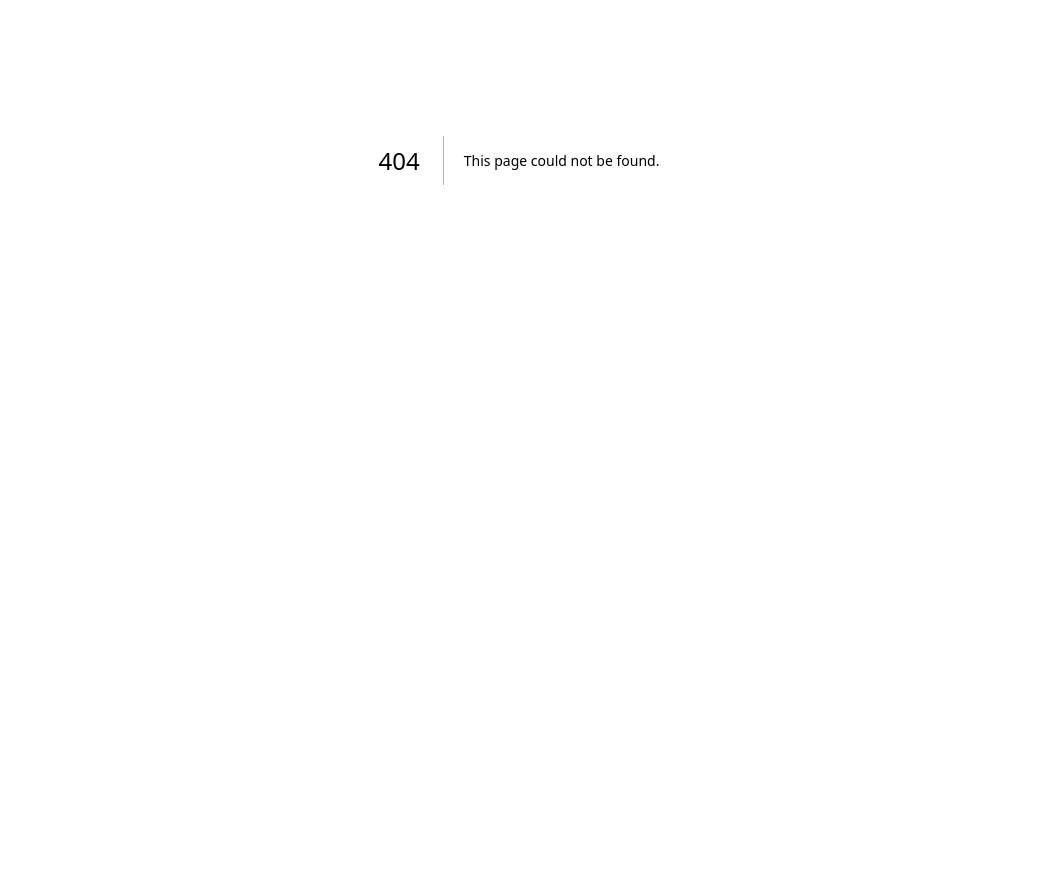
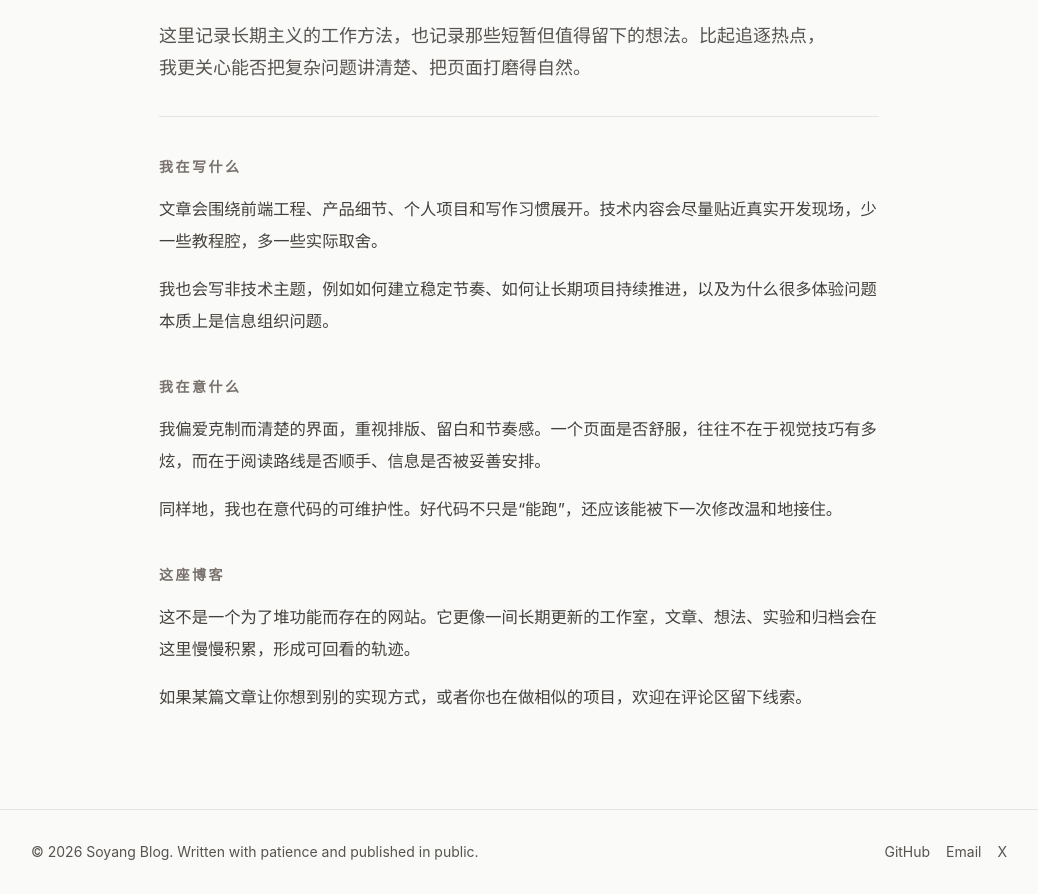
Before and after one commit to youCanYouTrying/blogs, a Next.js app: page /about in a window 1280 px wide. Before the commit this address had no page. Shown: the part 240-1134 px from the top of the page, without its empty margins (121-1159 px from the left). Before the commit the page ends 800 px from the top, so only its background shows below. Built offline with nearby package versions, Linux system fonts and the light colour scheme.

Commit message:
feat: 完成关于页与页脚布局

```diff
--- /dev/null
+++ b/app/about/page.tsx
@@ -0,0 +1,55 @@
+export default function AboutPage() {
+  return (
+    <main className="mx-auto w-full max-w-3xl px-6 pb-24 pt-28">
+      <div className="border-b border-stone-200 pb-8">
+        <p className="text-xs font-semibold uppercase tracking-[0.22em] text-stone-500">
+          About
+        </p>
+        <h1 className="mt-4 text-4xl font-semibold tracking-tight text-stone-900 sm:text-5xl">
+          把技术、写作和日常观察慢慢连起来。
+        </h1>
+        <p className="mt-5 max-w-2xl text-lg leading-8 text-stone-600">
+          这里记录长期主义的工作方法，也记录那些短暂但值得留下的想法。比起追逐热点，我更关心能否把复杂问题讲清楚、把页面打磨得自然。
+        </p>
+      </div>
+
+      <div className="mt-10 space-y-10 text-[1.02rem] leading-8 text-stone-700">
+        <section className="space-y-4">
+          <h2 className="text-sm font-semibold uppercase tracking-[0.18em] text-stone-500">
+            我在写什么
+          </h2>
+          <p>
+            文章会围绕前端工程、产品细节、个人项目和写作习惯展开。技术内容会尽量贴近真实开发现场，少一些教程腔，多一些实际取舍。
+          </p>
+          <p>
+            我也会写非技术主题，例如如何建立稳定节奏、如何让长期项目持续推进，以及为什么很多体验问题本质上是信息组织问题。
+          </p>
+        </section>
+
+        <section className="space-y-4">
+          <h2 className="text-sm font-semibold uppercase tracking-[0.18em] text-stone-500">
+            我在意什么
+          </h2>
+          <p>
+            我偏爱克制而清楚的界面，重视排版、留白和节奏感。一个页面是否舒服，往往不在于视觉技巧有多炫，而在于阅读路线是否顺手、信息是否被妥善安排。
+          </p>
+          <p>
+            同样地，我也在意代码的可维护性。好代码不只是“能跑”，还应该能被下一次修改温和地接住。
+          </p>
+        </section>
+
+        <section className="space-y-4">
+          <h2 className="text-sm font-semibold uppercase tracking-[0.18em] text-stone-500">
+            这座博客
+          </h2>
+          <p>
+            这不是一个为了堆功能而存在的网站。它更像一间长期更新的工作室，文章、想法、实验和归档会在这里慢慢积累，形成可回看的轨迹。
+          </p>
+          <p>
+            如果某篇文章让你想到别的实现方式，或者你也在做相似的项目，欢迎在评论区留下线索。
+          </p>
+        </section>
+      </div>
+    </main>
+  );
+}
--- a/app/layout.tsx
+++ b/app/layout.tsx
@@ -1,4 +1,7 @@
 import type { Metadata } from "next";
+import { headers } from "next/headers";
+import Footer from "@/components/Footer";
+import Navbar from "@/components/Navbar";
 import "./globals.css";
 
 export const metadata: Metadata = {
@@ -6,14 +9,30 @@ export const metadata: Metadata = {
   description: "Personal blog built with Next.js 14",
 };
 
-export default function RootLayout({
+export default async function RootLayout({
   children,
 }: Readonly<{
   children: React.ReactNode;
 }>) {
+  const headerStore = await headers();
+  const pathname = headerStore.get("x-pathname") ?? headerStore.get("next-url") ?? "";
+  const isAdminRoute = pathname.startsWith("/admin");
+
   return (
     <html lang="zh-CN">
-      <body>{children}</body>
+      <body className="bg-stone-50 text-stone-900">
+        {isAdminRoute ? (
+          children
+        ) : (
+          <>
+            <Navbar />
+            <div className="flex min-h-screen flex-col">
+              <div className="flex-1">{children}</div>
+              <Footer />
+            </div>
+          </>
+        )}
+      </body>
     </html>
   );
 }
--- /dev/null
+++ b/components/Footer.tsx
@@ -0,0 +1,34 @@
+import Link from "next/link";
+
+const socialLinks = [
+  { href: "https://github.com/youCanYouTrying", label: "GitHub" },
+  { href: "mailto:hello@soyang.blog", label: "Email" },
+  { href: "https://x.com", label: "X" },
+] as const;
+
+export default function Footer() {
+  return (
+    <footer className="border-t border-stone-200">
+      <div className="mx-auto flex w-full max-w-5xl flex-col gap-3 px-6 py-8 text-sm text-stone-600 sm:flex-row sm:items-center sm:justify-between">
+        <p>
+          © {new Date().getFullYear()} Soyang Blog. Written with patience and
+          published in public.
+        </p>
+
+        <div className="flex flex-wrap items-center gap-4">
+          {socialLinks.map((link) => (
+            <Link
+              key={link.label}
+              href={link.href}
+              target={link.href.startsWith("http") ? "_blank" : undefined}
+              rel={link.href.startsWith("http") ? "noreferrer" : undefined}
+              className="transition-colors duration-200 hover:text-stone-900"
+            >
+              {link.label}
+            </Link>
+          ))}
+        </div>
+      </div>
+    </footer>
+  );
+}
```
Also changed, not shown: 1 other file (tests, documents, lock files or other folders).
